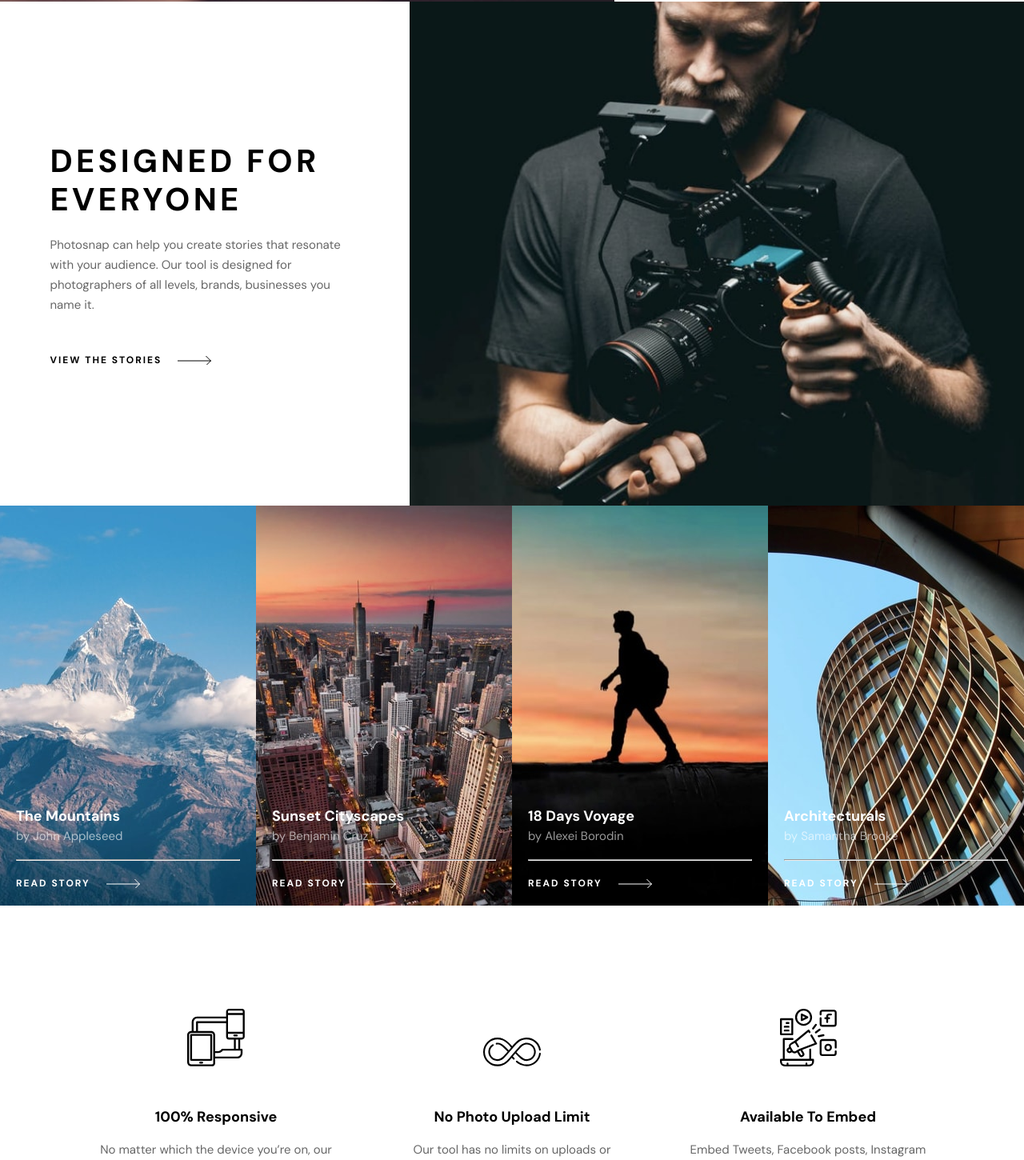
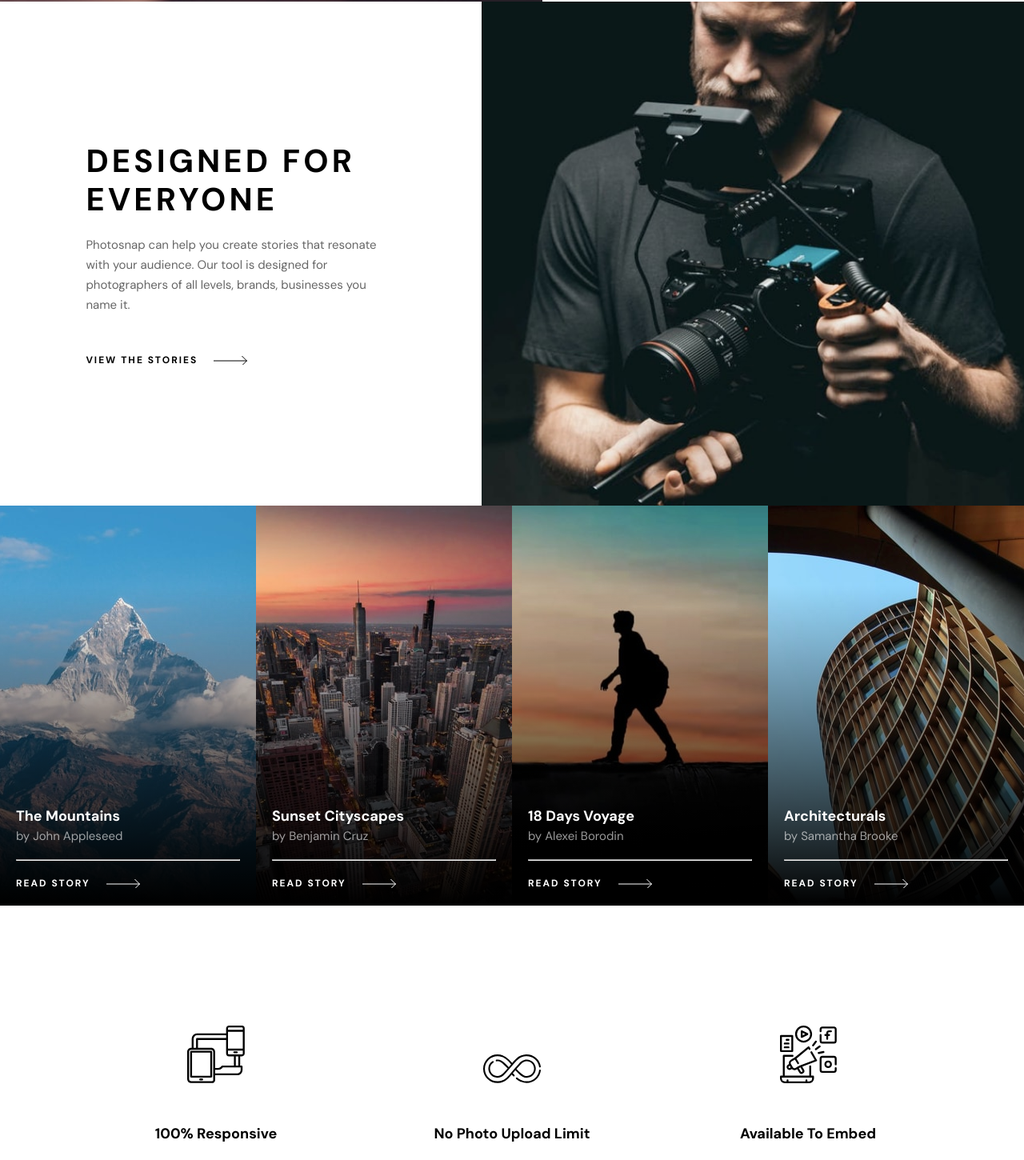
Before and after one commit to AntonCC/photosnap, a React (Create React App) app: page / in a window 1280 px wide. Shown: the part 1330-2780 px from the top of the page at 80% size. Built offline with nearby package versions, Linux system fonts and the light colour scheme.

Commit message:
Home page made responsive for tablet viewport.

```diff
--- a/src/components/banner/banner.scss
+++ b/src/components/banner/banner.scss
@@ -3,11 +3,13 @@
   display: flex;
   .side-a {
     display: flex;
+    flex-shrink: 1;
     justify-content: center;
     align-items: center;
     background: #000;
     color: #fff;
-    width: 40%;
+    width: 65rem;
+    padding: 4rem;
     &.bg-white {
       background: #fff;
       color: #000;
@@ -24,7 +26,8 @@
     }
   }
   .side-b {
-    width: 60%;
+    width: 86rem;
+    flex-shrink: 2.5;
     img {
       width: 100%;
       height: 100%;
--- a/src/components/card/card.jsx
+++ b/src/components/card/card.jsx
@@ -3,9 +3,12 @@ import './card.scss'
 import Button from '../button/button'
 // import Test from '../../assets/stories/desktop/calm-waters.jpg'
 
+
 const Card = ({ title, author, img }) => {
+  const backgroundImg = `linear-gradient(to bottom, rgba(0,0,0,0) 20%, rgba(0,0,0,1)), url(${img}) no-repeat center/cover`
+
   return (
-    <div className='card' style={{ background: `url(${img}) no-repeat center/cover` }}>
+    <div className='card' style={{ background: backgroundImg }}>
       <h3>{ title }</h3>
       <p>by { author }</p>
       <hr/>
--- a/src/components/cards/cards.scss
+++ b/src/components/cards/cards.scss
@@ -2,3 +2,9 @@
   display: grid;
   grid-template-columns: repeat(4, 1fr);
 }
+
+@media only screen and (max-width: 850px) {
+  .cards {
+    grid-template-columns: repeat(2, 1fr);
+  }
+}
--- a/src/components/footer/footer.scss
+++ b/src/components/footer/footer.scss
@@ -46,3 +46,22 @@
     }
   }
 }
+
+@media only screen and (max-width: 1020px) {
+  .footer {
+    padding: 6.4rem 3.9rem;
+    .inner {
+      flex-direction: column;
+      .logo {
+        margin-bottom: 3.2rem;
+      }
+      ul {
+        flex-direction: row;
+        margin-bottom: 7.2rem;
+        li {
+          margin-right: 2.6rem;
+        }
+      }
+    }
+  }
+}
--- a/src/components/gem/gem.scss
+++ b/src/components/gem/gem.scss
@@ -1,6 +1,6 @@
 .gem {
-  height: 256px;
-  width: 360px;
+  // height: 256px;
+  max-width: 360px;
   display: flex;
   flex-direction: column;
   justify-content: center;
@@ -14,3 +14,10 @@
     margin-bottom: 1.6rem;
   }
 }
+
+@media only screen and (max-width: 950px) {
+  .gem {
+    padding: 4rem 4rem;
+    max-width: 457px;
+  }
+}
--- a/src/components/gems/gems.scss
+++ b/src/components/gems/gems.scss
@@ -5,3 +5,12 @@
   justify-content: space-between;
   align-items: baseline;
 }
+
+@media only screen and (max-width: 950px) {
+  .gems {
+    padding: 4rem 0;
+    flex-direction: column;
+    justify-content: center;
+    align-items: center;
+  }
+}
```
Also changed, not shown: 1 other file (tests, documents, lock files or other folders).
